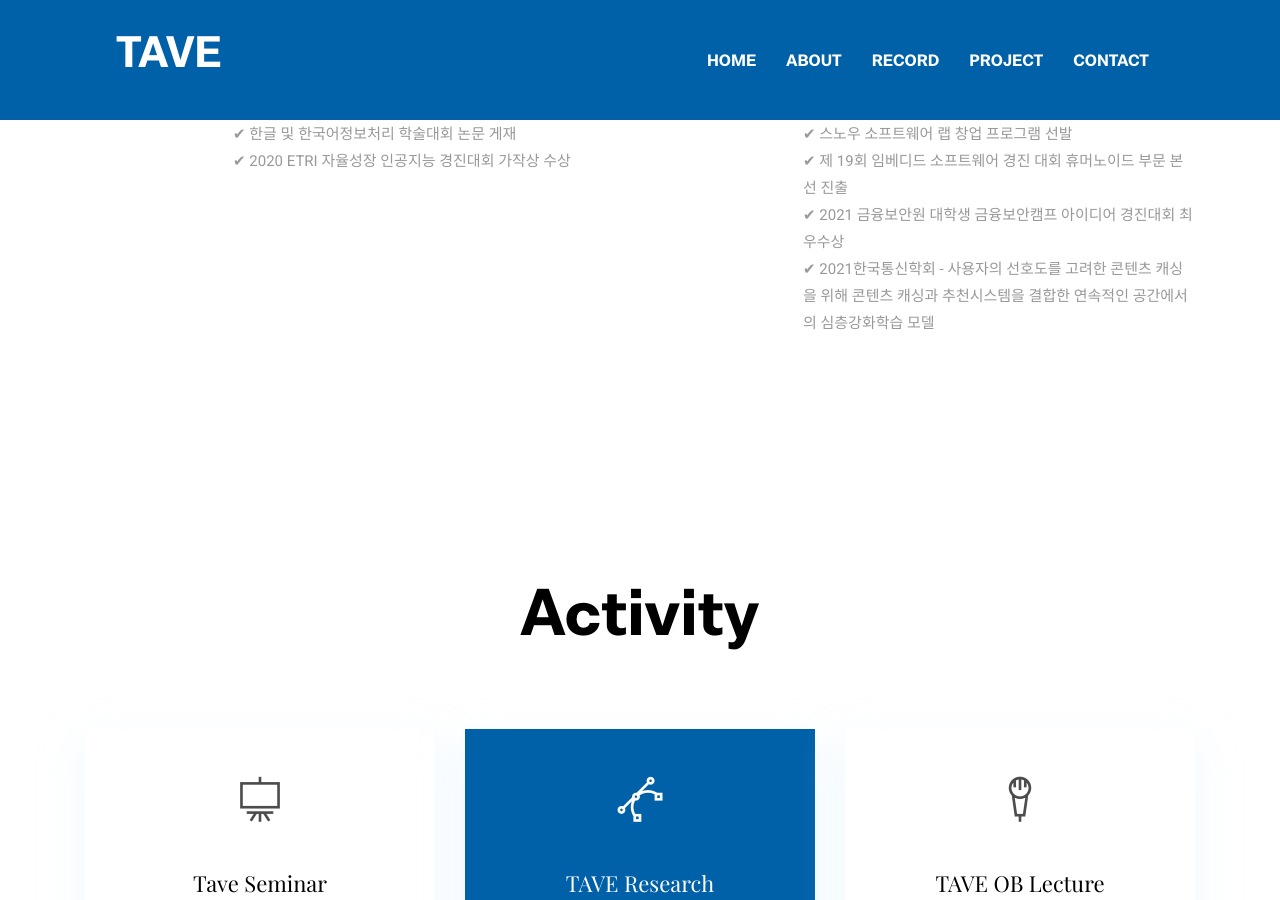
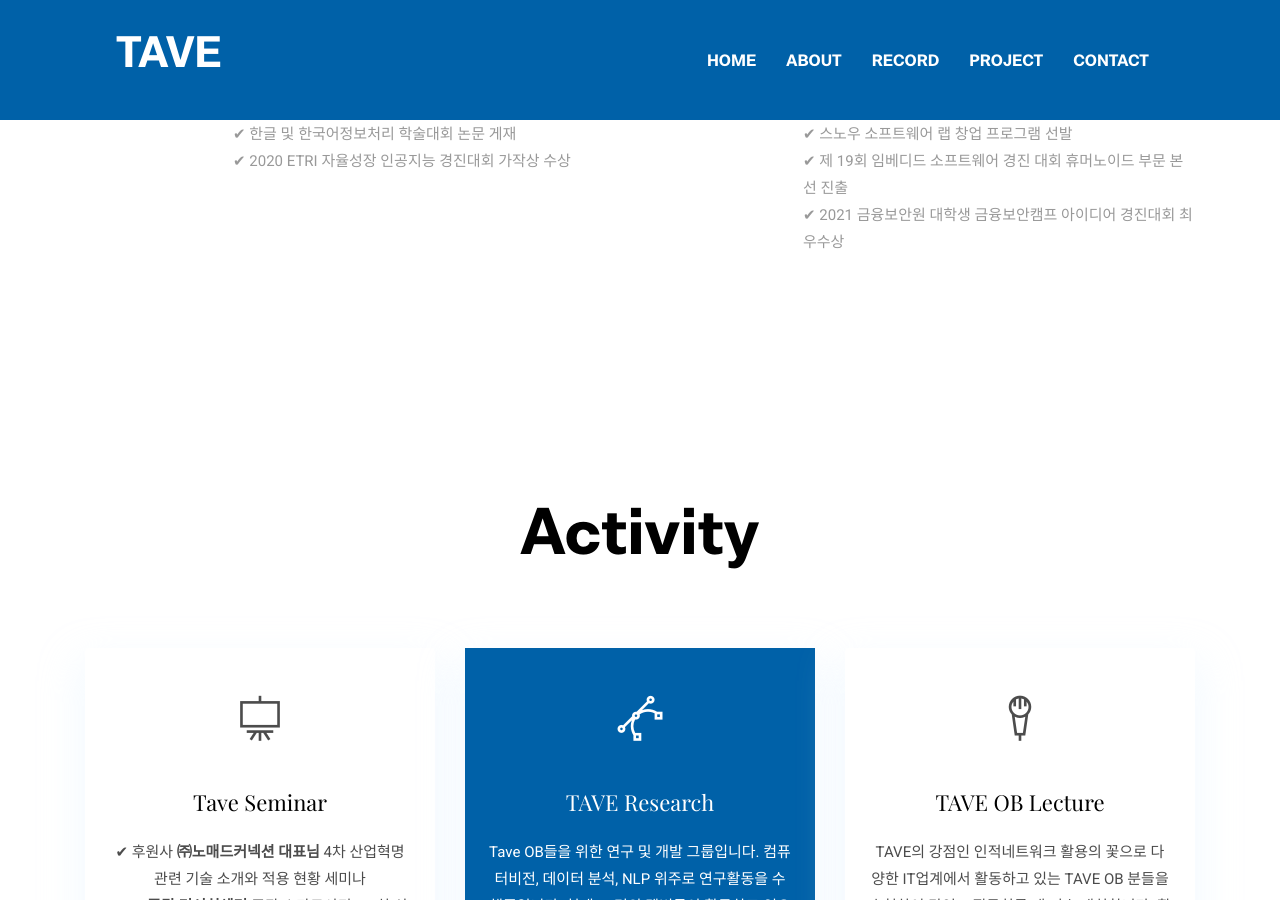
Before and after one commit to TAVEwave/TAVEwave.github.io, a Jekyll site: the page built from index.html, in a window 1280 px wide and 900 px high, scrolled down 3073 px. Built offline with Jekyll 4.4.1, drawn with Linux system fonts in a browser that asks for light colours.

Commit message:
Update settings.yml

```diff
--- a/_data/settings.yml
+++ b/_data/settings.yml
@@ -167,7 +167,7 @@ education:
   - {
       name: TAVE 7기,
       date: "2021.01 ~ 2021.06",
-      organization: "✔ SCI 논문 개제(Applied Sciences, IF 2.842) <br>  ✔ 숙명여자대학교 스노우 소프트웨어 랩 1기 / 채식 다이어리 어플리케이션 베지메이트 개발 중  <br>  ✔ 2021 NVIDIA DLI Certificated Instructor Program (CIP) <br>  ✔ 스노우 소프트웨어 랩 창업 프로그램 선발 <br>  ✔ 제 19회 임베디드 소프트웨어 경진 대회 휴머노이드 부문 본선 진출<br>  ✔ 2021 금융보안원 대학생 금융보안캠프 아이디어 경진대회 최우수상<br>  ✔ 2021한국통신학회 - 사용자의 선호도를 고려한 콘텐츠 캐싱을 위해 콘텐츠 캐싱과 추천시스템을 결합한 연속적인 공간에서의 심층강화학습 모델 ",
+      organization: "✔ SCI 논문 개제(Applied Sciences, IF 2.842) <br>  ✔ 숙명여자대학교 스노우 소프트웨어 랩 1기 / 채식 다이어리 어플리케이션 베지메이트 개발 중  <br>  ✔ 2021 NVIDIA DLI Certificated Instructor Program (CIP) <br>  ✔ 스노우 소프트웨어 랩 창업 프로그램 선발 <br>  ✔ 제 19회 임베디드 소프트웨어 경진 대회 휴머노이드 부문 본선 진출<br>  ✔ 2021 금융보안원 대학생 금융보안캠프 아이디어 경진대회 최우수상 ",
     }
 
 #-------------------------------
```
